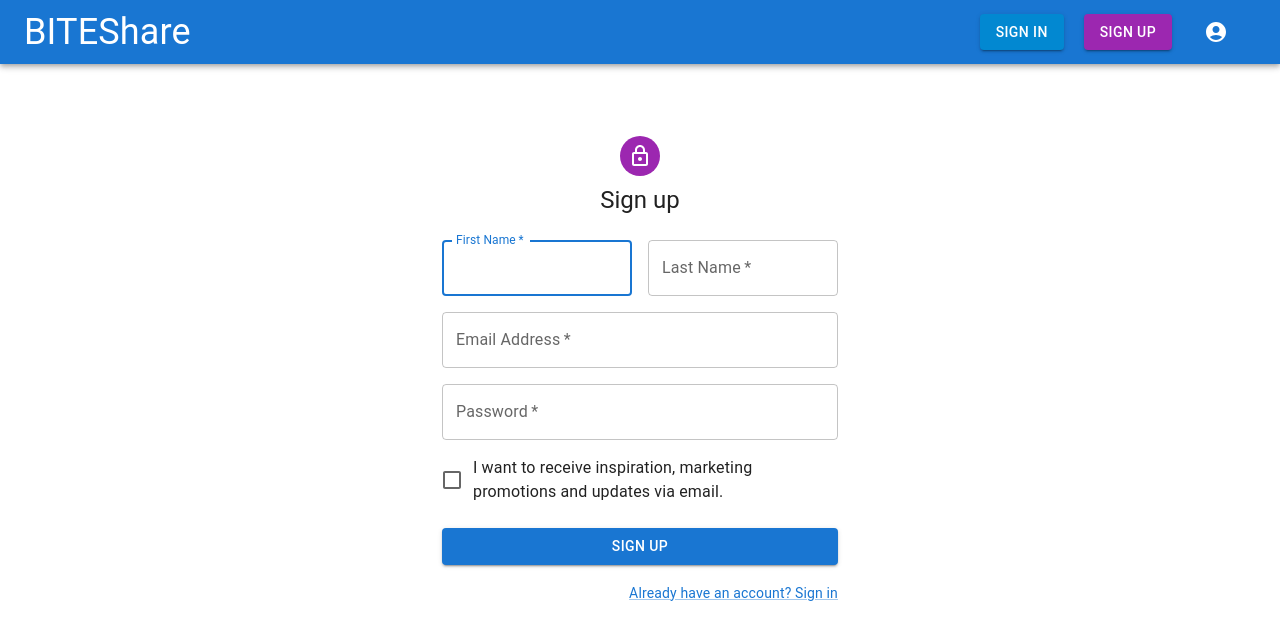
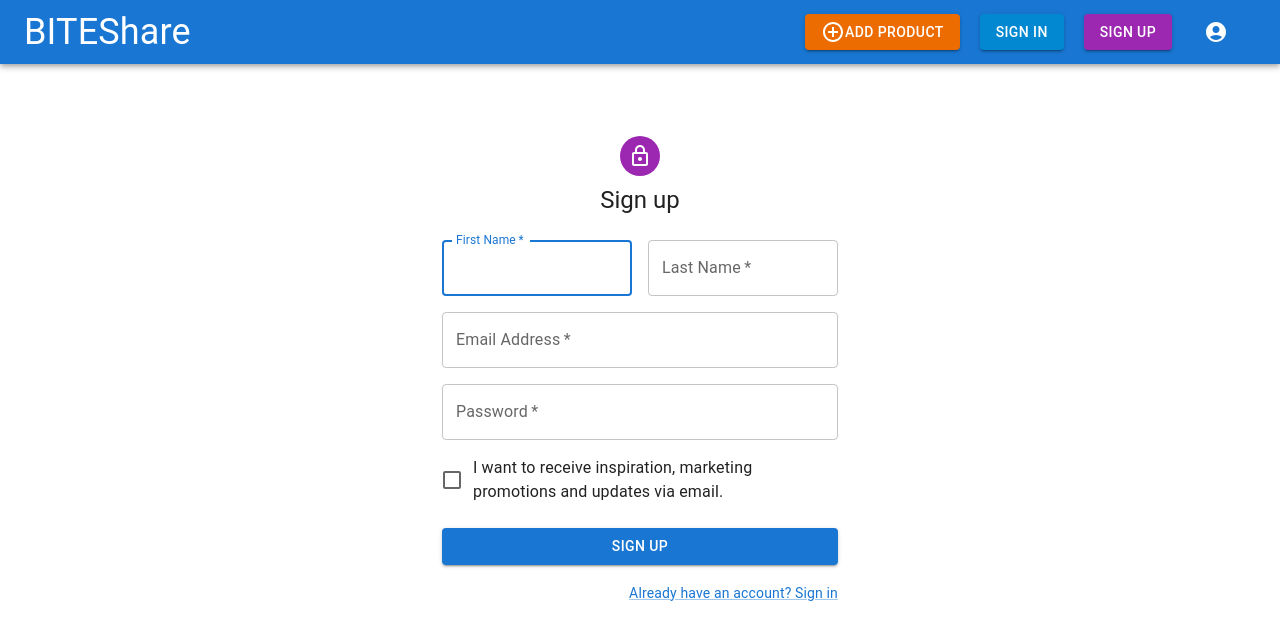
Before and after one commit to tboba/bitehack2022-frontend, a React (Create React App) app: page /signUp in a window 1280 px wide. Shown: the top 640 px of the page. Built offline with nearby package versions, Linux system fonts and the light colour scheme; no server answers.

Commit message:
Additional stuff

```diff
--- a/src/components/ItemForm.tsx
+++ b/src/components/ItemForm.tsx
@@ -42,8 +42,8 @@ const locations = [
 const theme = createTheme();
 
 export default function ItemForm() {
-    const [category, setCategory] = React.useState("pieczywo");
-    const [location, setLocation] = React.useState(locations[0].val);
+    const [category, setCategory] = React.useState("");
+    const [location, setLocation] = React.useState("");
 
     const mappedLocations = locations.map(location => {
         return <MenuItem value={location.val}>{location.val}</MenuItem>;
@@ -140,7 +140,7 @@ export default function ItemForm() {
                             fullWidth
                             variant="contained"
                             sx={{ mt: 3, mb: 2 }}
-                            component={RouterLink} to={"/"}
+                            component={RouterLink} to={"/profile/1"}
                         >
                             Add product
                         </Button>
--- a/src/components/login/SignIn.tsx
+++ b/src/components/login/SignIn.tsx
@@ -98,14 +98,9 @@ const SignIn = () => {
                             >
                                 Sign In
                             </Button>
-                            <Grid container>
-                                <Grid item xs>
-                                    <Link href="#" variant="body2">
-                                        Forgot password?
-                                    </Link>
-                                </Grid>
+                            <Grid container justifyContent="flex-end">
                                 <Grid item>
-                                    <Link href="#" variant="body2">
+                                    <Link href="/signUp" variant="body2">
                                         {"Don't have an account? Sign Up"}
                                     </Link>
                                 </Grid>
--- a/src/components/navbar/Navbar.tsx
+++ b/src/components/navbar/Navbar.tsx
@@ -14,6 +14,7 @@ import SearchIcon from '@mui/icons-material/Search';
 import AccountCircle from '@mui/icons-material/AccountCircle';
 import MailIcon from '@mui/icons-material/Mail';
 import NotificationsIcon from '@mui/icons-material/Notifications';
+import AddCircleOutlineIcon from '@mui/icons-material/AddCircleOutline';
 import MoreIcon from '@mui/icons-material/MoreVert';
 import HomeIcon from '@mui/icons-material/Home';
 import { Button, Grid } from "@mui/material";
@@ -153,8 +154,34 @@ export default function Navbar() {
           </RouterLink>
 
           <Grid container justifyContent="flex-end" color={"inherit"}>
-            <Button component={RouterLink} to={"/signIn"} variant={"contained"} color={"info"} className={styles.signInButton}>Sign in</Button>
-            <Button component={RouterLink} to={"/signUp"} variant={"contained"} color={"secondary"} className={styles.signInButton}>Sign up</Button>
+            <Button
+                component={RouterLink}
+                to={"/profile/1/addProduct"}
+                variant={"contained"}
+                color={"warning"}
+                className={styles.signInButton}
+            >
+              <AddCircleOutlineIcon />
+              Add product
+            </Button>
+            <Button
+                component={RouterLink}
+                to={"/signIn"}
+                variant={"contained"}
+                color={"info"}
+                className={styles.signInButton}
+            >
+              Sign in
+            </Button>
+            <Button
+                component={RouterLink}
+                to={"/signUp"}
+                variant={"contained"}
+                color={"secondary"}
+                className={styles.signInButton}
+            >
+              Sign up
+            </Button>
           </Grid>
           <Box sx={{ flexGrow: 1 }} />
           <Box sx={{ display: { xs: 'none', md: 'flex' } }}>
--- a/src/components/registration/SignUp.tsx
+++ b/src/components/registration/SignUp.tsx
@@ -109,7 +109,7 @@ export default function SignUp() {
                         </Button>
                         <Grid container justifyContent="flex-end">
                             <Grid item>
-                                <Link href="#" variant="body2">
+                                <Link href="/signIn" variant="body2">
                                     Already have an account? Sign in
                                 </Link>
                             </Grid>
```
